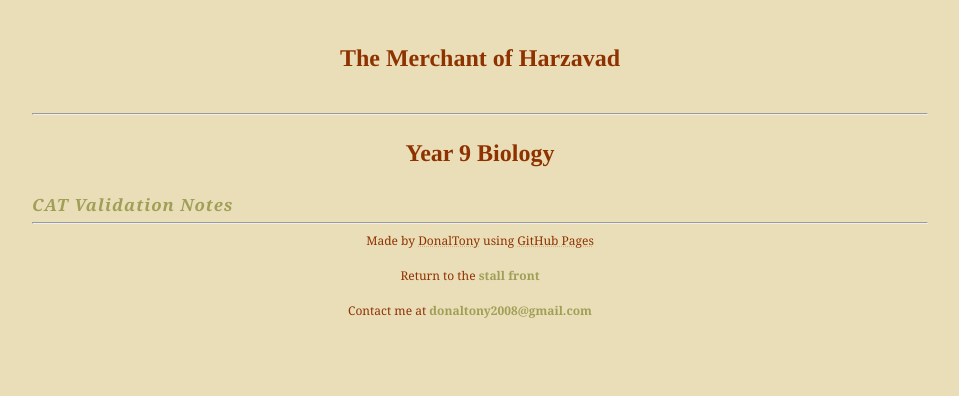
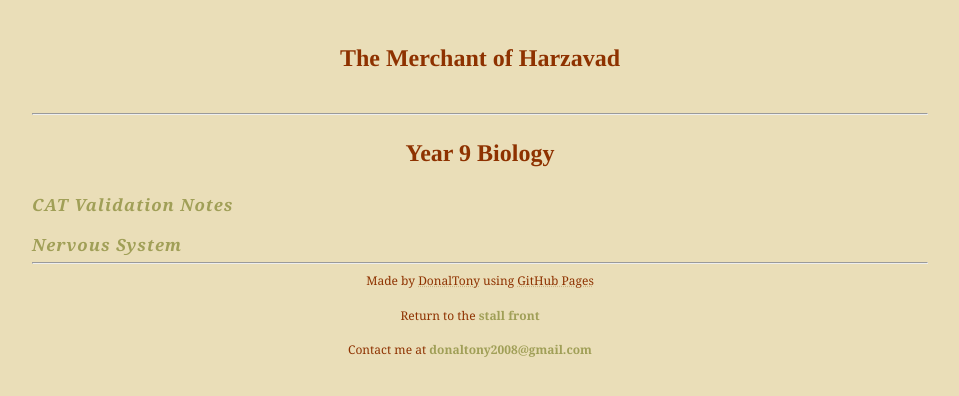
Before and after one commit to dvaraka/the-merchant, a Jekyll site: the page built from notes/year-9/science/yr9-bio/yr9-bio-home.md, in a window 1280 px wide. Shown: the top 396 px of the page, without its empty margins (160-1119 px from the left). Built offline with Jekyll 4.4.1, drawn with Linux system fonts in a browser that asks for light colours; our own code applies the rules of GitHub Pages for plain Markdown files.

Commit message:
Update yr9-bio-home.md

```diff
--- a/notes/year-9/science/yr9-bio/yr9-bio-home.md
+++ b/notes/year-9/science/yr9-bio/yr9-bio-home.md
@@ -5,5 +5,6 @@
   <h1 class="title">Year 9 Biology</h1>
   <div class="row">
     <div class="column"><div class="subject-button"><h3><a href="/the-merchant/notes/year-9/science/yr9-bio/cat-validation-notes.html">CAT Validation Notes</a></h3></div></div>
+    <div class="column"><div class="subject-button"><h3><a href="/the-merchant/notes/year-9/science/yr9-bio/nervous-system.html">Nervous System</a></h3></div></div>
   </div>
 </body>
```
